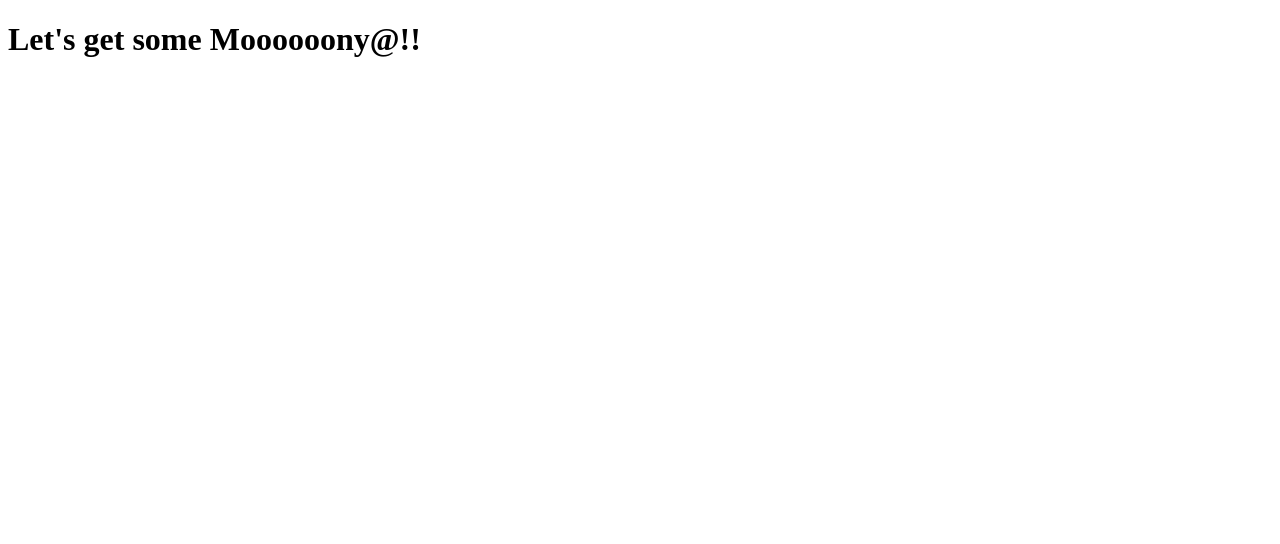
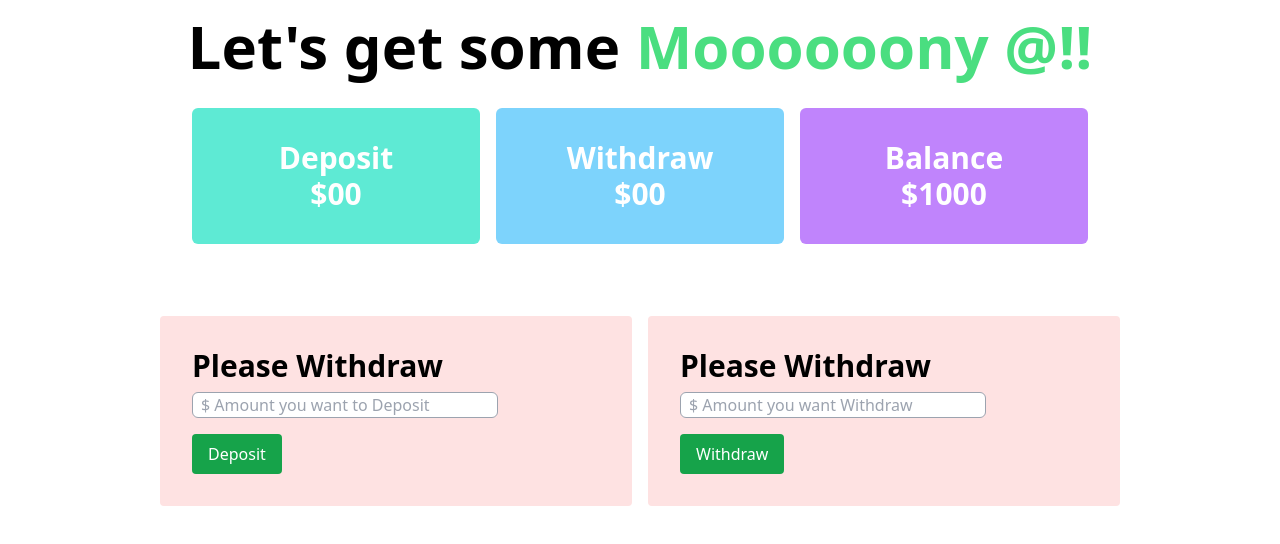
Before and after one commit to nadimahmed1/Baaper-Bank-Precties, a plain HTML site: page banking.html in a window 1280 px wide. Drawn offline with nearby package versions, Linux system fonts and the light colour scheme.

Commit message:
deposit update

```diff
--- a/banking.html
+++ b/banking.html
@@ -6,12 +6,61 @@
     <meta http-equiv="X-UA-Compatible" content="IE=edge">
     <meta name="viewport" content="width=device-width, initial-scale=1.0">
     <title>Bank</title>
+    <script src="https://cdn.tailwindcss.com"></script>
+
 </head>
 
 <body>
     <header>
-        <h1>Let's get some Moooooony@!!</h1>
+        <h1 class="font-bold text-6xl text-center mt-4">Let's get some <span class="text-green-400">Moooooony @!!</span>
+        </h1>
     </header>
+    <main class="w-3/4 mx-auto">
+        <section>
+            <div class="grid grid-cols-3 gap-4 text-center p-8">
+                <div class="bg-teal-300	font-bold text-3xl mb-2 text-white p-8 rounded-md">
+                    <h1 class="">Deposit</h1>
+                    <h2>$<span id="deposit-total">00</span></h2>
+                </div>
+                <div class="bg-sky-300	font-bold text-3xl mb-2 text-white p-8 rounded-md">
+                    <h1>Withdraw</h1>
+                    <h2>$<span id="withdraw-total">00</span></h2>
+                </div>
+                <div class="bg-purple-400	font-bold text-3xl mb-2 text-white p-8 rounded-md">
+                    <h1>Balance</h1>
+                    <h2>$<span>1000</span></h2>
+                </div>
+            </div>
+        </section>
+        <!-- Withdraw and deposit -->
+        <section class="mt-8">
+
+            <div class="grid grid-cols-2 gap-4 ">
+                <div class="bg-red-100 p-8 rounded">
+                    <h2 class="font-bold text-3xl mb-2">Please Withdraw</h2>
+                    <div>
+                        <input id="deposit-input" class="border rounded-md border-gray-400 block w-3/4 mb-4 px-2"
+                            type="text" placeholder="$ Amount you want to Deposit">
+
+                        <button id="deposit-button"
+                            class="bg-green-600 px-4 py-2 rounded text-white font-medium">Deposit</button>
+                    </div>
+                </div>
+                <div class="bg-red-100 p-8 rounded">
+                    <h2 class="font-bold text-3xl mb-2">Please Withdraw</h2>
+                    <div>
+                        <input id="withdraw-input" class="border rounded-md border-gray-400 block w-3/4 mb-4 px-2"
+                            type="text" placeholder="$ Amount you want Withdraw">
+
+                        <button id="withdraw-button"
+                            class="bg-green-600 px-4 py-2 rounded text-white font-medium">Withdraw</button>
+                    </div>
+                </div>
+            </div>
+
+        </section>
+    </main>
+    <script src="js/banking.js"></script>
 </body>
 
 </html>
--- /dev/null
+++ b/js/banking.js
@@ -0,0 +1,14 @@
+// get deposit button event handler
+document.getElementById('deposit-button').addEventListener('click', function () {
+    const depositInputField = document.getElementById('deposit-input');
+    const depositInputText = depositInputField.value;
+    const newDepositAmount = parseFloat(depositInputText);
+    // set the deposit field
+    const depositTotal = document.getElementById('deposit-total');
+    const previousDepositText = depositTotal.innerText;
+    const previousDepositAmount = parseFloat(previousDepositText);
+    const newDepositTotal = previousDepositAmount + newDepositAmount;
+    depositTotal.innerText = newDepositTotal;
+    depositInputField.value = '';
+
+})
```
